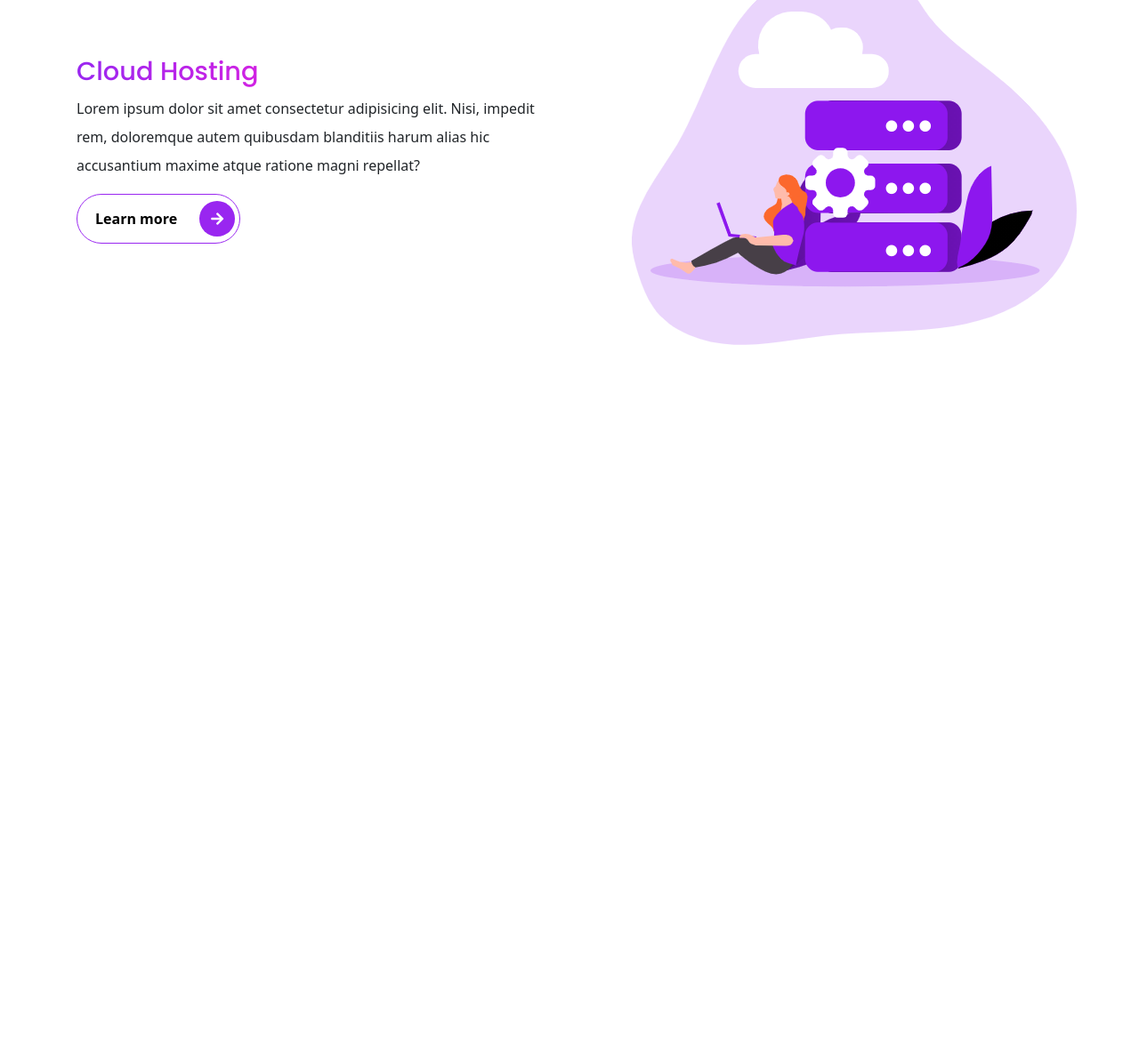
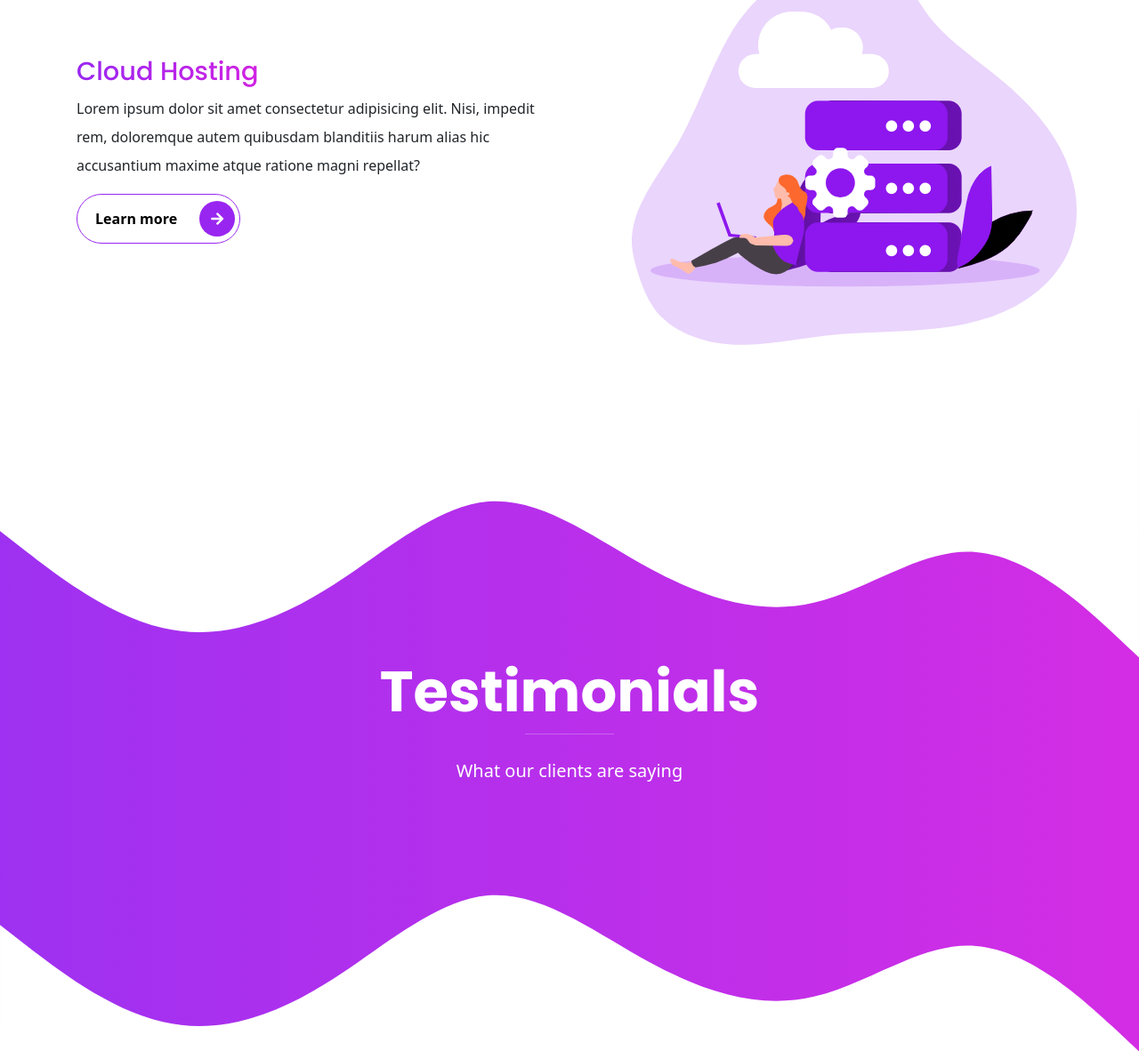
Before and after one commit to MauroSacramento/PortfolioWebsite, a website: page index.html in a window 1280 px wide. Shown: the part 2635-3817 px from the top of the page at 89% size. Before the commit the page ends 3090 px from the top, so only its background shows below. Drawn offline with nearby package versions, Linux system fonts and the light colour scheme.

Commit message:
Create testimonials section

```diff
--- a/index.html
+++ b/index.html
@@ -250,6 +250,25 @@
         </div>
       </section>
 
+       <!--//////////////////////////////////////////////////////////////////////////////////////////////////////////////////////
+                                            START THE TESTIMONIALS SECTION
+      /////////////////////////////////////////////////////////////////////////////////////////////////////////////////////////-->
+
+
+      <section id="testimonials" class="testimonials">
+        <svg xmlns="http://www.w3.org/2000/svg" viewBox="0 0 1440 320"><path fill="#fff" fill-opacity="1" d="M0,160L34.3,186.7C68.6,213,137,267,206,282.7C274.3,299,343,277,411,234.7C480,192,549,128,617,122.7C685.7,117,754,171,823,208C891.4,245,960,267,1029,250.7C1097.1,235,1166,181,1234,186.7C1302.9,192,1371,256,1406,288L1440,320L1440,0L1405.7,0C1371.4,0,1303,0,1234,0C1165.7,0,1097,0,1029,0C960,0,891,0,823,0C754.3,0,686,0,617,0C548.6,0,480,0,411,0C342.9,0,274,0,206,0C137.1,0,69,0,34,0L0,0Z"></path></svg>
+        <div class="container">
+          <div class="row text-white">
+            <h1 class="display-3 fw-bold text-center">
+              Testimonials
+            </h1>
+            <hr style=" width: 100px; height: 3px;" class="mx-auto"/>
+            <p class="lead pt-1 text-center">What our clients are saying</p>
+          </div>
+        </div>
+        <svg xmlns="http://www.w3.org/2000/svg" viewBox="0 0 1440 320"><path fill="#fff" fill-opacity="1" d="M0,160L34.3,186.7C68.6,213,137,267,206,282.7C274.3,299,343,277,411,234.7C480,192,549,128,617,122.7C685.7,117,754,171,823,208C891.4,245,960,267,1029,250.7C1097.1,235,1166,181,1234,186.7C1302.9,192,1371,256,1406,288L1440,320L1440,320L1405.7,320C1371.4,320,1303,320,1234,320C1165.7,320,1097,320,1029,320C960,320,891,320,823,320C754.3,320,686,320,617,320C548.6,320,480,320,411,320C342.9,320,274,320,206,320C137.1,320,69,320,34,320L0,320Z"></path></svg>
+      </section>
+
     <script src="./assets/js/bootstrap.bundle.js"></script>
     <script type="text/javascript">
       const lightbox = GLightbox({
--- a/scss/sections/_testimonies.scss
+++ b/scss/sections/_testimonies.scss
@@ -0,0 +1,12 @@
+@use '../custom' as * ;
+@use '../components/mixins' as *;
+
+.testimonials {
+    position: relative;
+    padding: 0;
+    @include gradient;
+
+    hr {
+       padding: 3px;
+    }
+}
```
Also changed, not shown: assets/css/style.css, 1 other file.
